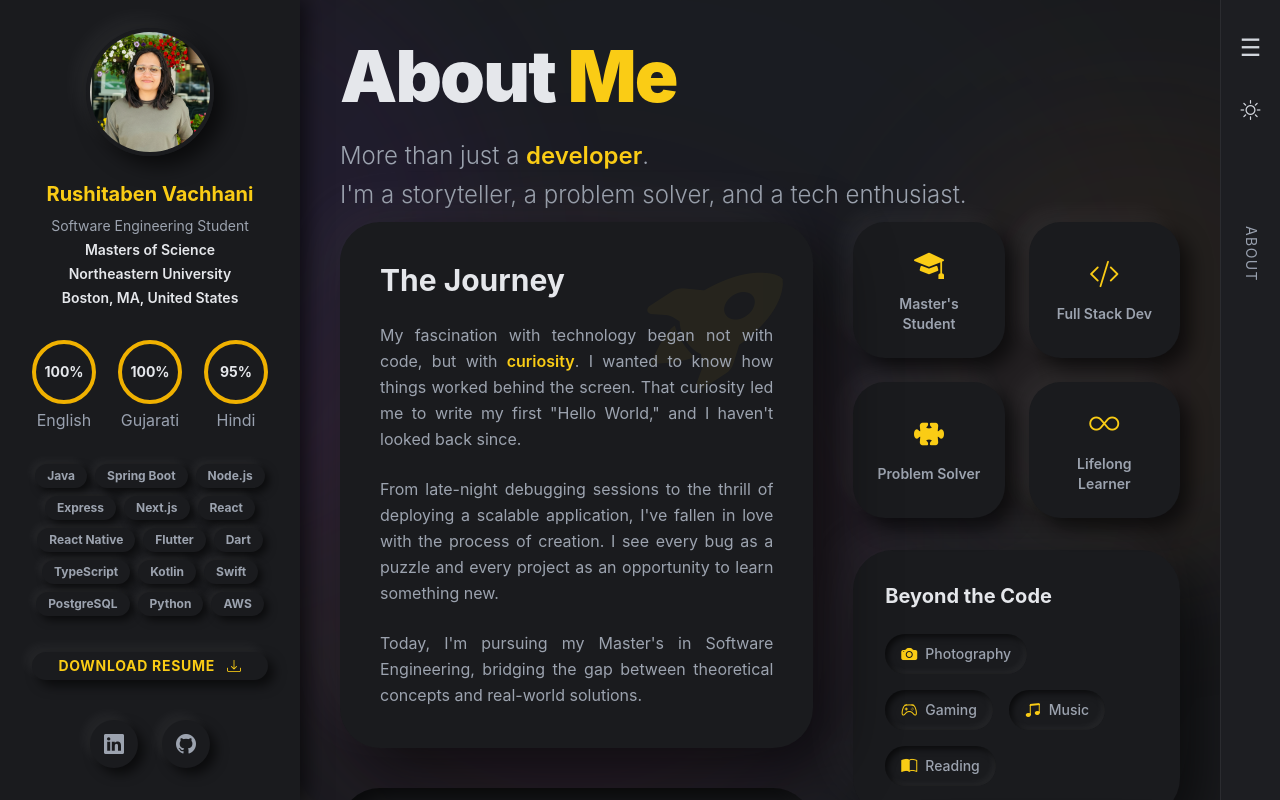
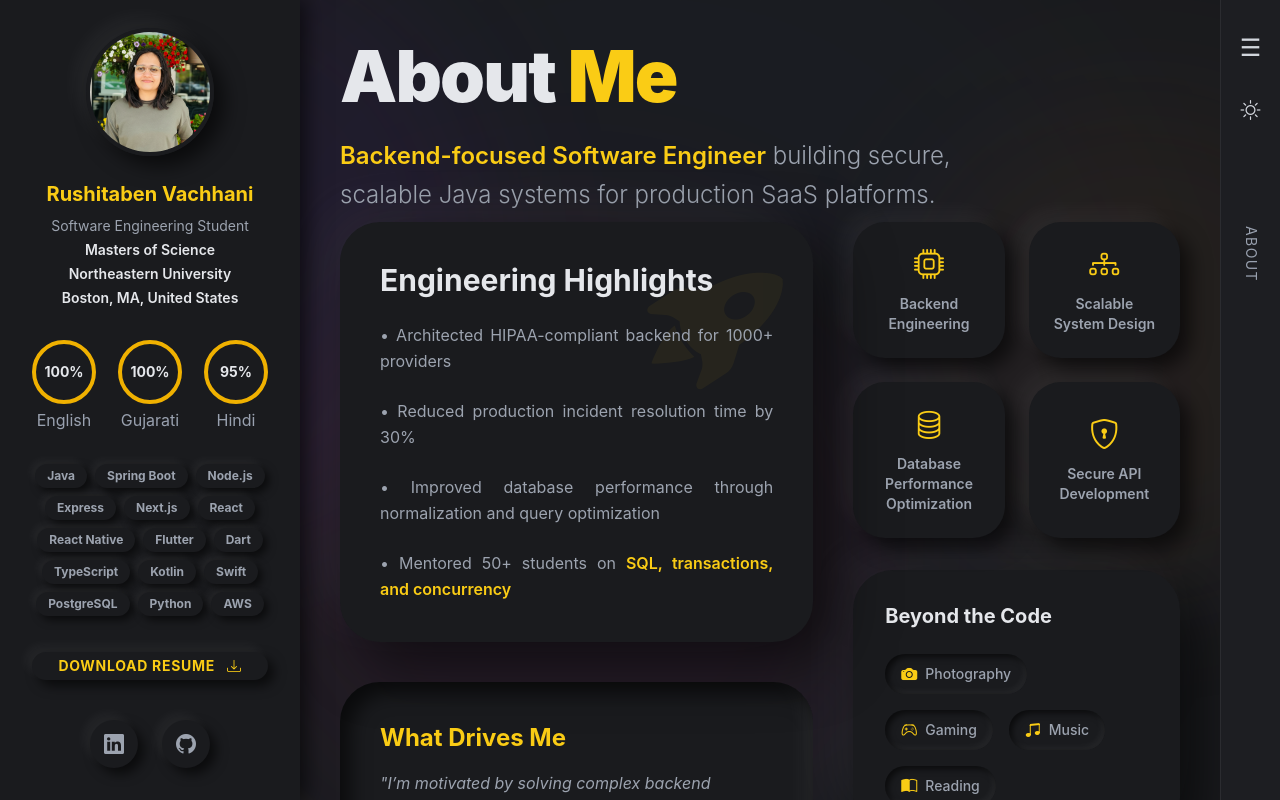
Before and after one commit to rushita-vachhani/resume, a Next.js app: page /about in a window 1280 px wide. Built offline with nearby package versions, Linux system fonts and the light colour scheme.

Commit message:
Update About and Home components for enhanced clarity and focus on backend engineering skills

```diff
--- a/src/app/about/page.tsx
+++ b/src/app/about/page.tsx
@@ -15,8 +15,7 @@ export default function About() {
             About <span className="text-primary">Me</span>
           </h1>
           <p className="text-2xl text-text-secondary max-w-2xl font-light leading-relaxed">
-            More than just a <span className="font-semibold text-primary">developer</span>. <br/>
-            I&apos;m a storyteller, a problem solver, and a tech enthusiast.
+             <span className="font-semibold text-primary">Backend-focused Software Engineer</span> building secure, scalable Java systems for production SaaS platforms. <br/>
           </p>
         </header>
 
@@ -35,18 +34,14 @@ export default function About() {
               </div>
 
               <h2 className="text-3xl font-bold mb-6 text-body-text flex items-center gap-3 relative z-10">
-                The Journey
+                Engineering Highlights
               </h2>
 
               <div className="prose dark:prose-invert max-w-none text-text-secondary space-y-6 leading-relaxed relative z-10 text-justify">
-                <p>
-                  My fascination with technology began not with code, but with <span className="font-semibold text-primary">curiosity</span>. I wanted to know how things worked behind the screen. That curiosity led me to write my first &quot;Hello World,&quot; and I haven&apos;t looked back since.
-                </p>
-                <p>
-                  From late-night debugging sessions to the thrill of deploying a scalable application, I&apos;ve fallen in love with the process of creation. I see every bug as a puzzle and every project as an opportunity to learn something new.
-                </p>
-                <p>
-                  Today, I&apos;m pursuing my Master&apos;s in Software Engineering, bridging the gap between theoretical concepts and real-world solutions.
+                <p>• Architected HIPAA-compliant backend for 1000+ providers</p>
+                <p>• Reduced production incident resolution time by 30%</p>
+                <p>• Improved database performance through normalization and query optimization</p>
+                <p>• Mentored 50+ students on <span className="font-semibold text-primary">SQL, transactions, and concurrency</span>
                 </p>
               </div>
             </section>
@@ -58,10 +53,10 @@ export default function About() {
               shadow-[inset_10px_10px_20px_var(--shadow-inner-dark),inset_-10px_-10px_20px_var(--shadow-inner-light)]
             ">
               <h2 className="text-2xl font-bold mb-4 text-primary">
-                Why I Code
+                What Drives Me
               </h2>
               <p className="text-text-secondary leading-relaxed italic">
-                &quot;Code is the closest thing we have to magic. It allows us to create something from nothing, to solve problems that affect real people, and to build the future one line at a time.&quot;
+                &quot;I’m motivated by solving complex backend problems where system reliability, data integrity, and scalability matter.&quot;
               </p>
             </section>
           </div>
@@ -71,10 +66,10 @@ export default function About() {
 
             {/* Quick Stats / Highlights */}
             <div className="grid grid-cols-2 gap-6">
-               <HighlightCard icon="bi-mortarboard-fill" label="Master's Student" />
-               <HighlightCard icon="bi-code-slash" label="Full Stack Dev" />
-               <HighlightCard icon="bi-puzzle-fill" label="Problem Solver" />
-               <HighlightCard icon="bi-infinity" label="Lifelong Learner" />
+               <HighlightCard icon="bi-cpu" label="Backend Engineering" />
+               <HighlightCard icon="bi-diagram-3" label="Scalable System Design" />
+               <HighlightCard icon="bi-database" label="Database Performance Optimization" />
+               <HighlightCard icon="bi-shield-lock" label="Secure API Development" />
             </div>
 
             {/* Beyond the Code */}
--- a/src/app/page.tsx
+++ b/src/app/page.tsx
@@ -65,28 +65,28 @@ export default function Home() {
 
       <div className="grid grid-cols-1 md:grid-cols-3 gap-8 pb-10">
         <ServiceCard
-          title="Full-Stack Development"
-          description="Building scalable web applications using React, React Native, Flutter, TypeScript, Node.js, Java, Spring Boot, Kotlin, Swift, Dart and REST APIs."
+          title="Backend & Systems"
+          description="Architected scalable REST APIs using Java 17 & Spring Boot. Applied database optimization, RBAC security, and structured exception handling to deliver production-grade reliability."
         />
         <ServiceCard
-          title="Backend & Systems"
-          description="Designing robust backend services, data pipelines, and cloud-ready architectures."
+          title="System Design & Scalable Architecture"
+          description="Designed modular client–server architectures using layered design principles, RBAC authorization, and RESTful contracts to support secure, scalable SaaS platforms."
         />
         <ServiceCard
-          title="Data & Machine Learning"
-          description="Hands-on experience with Python, ML models, feature engineering, and analytics workflows."
+          title="Databases & Data Engineering"
+          description="Optimized relational database schemas and SQL queries for performance and data integrity, applying normalization, indexing strategies, and transaction isolation principles in PostgreSQL-based systems."
         />
         <ServiceCard
-          title="Cloud & DevOps"
-          description="Exposure to Docker, Kubernetes, AWS, CI/CD pipelines, and system monitoring."
+          title="Data Structures & Algorithmic Foundations"
+          description="Strong foundation in Data Structures & Algorithms, applying complexity analysis, recursion, and modular OOP design to build efficient and maintainable systems."
         />
         <ServiceCard
-          title="UI / UX Engineering"
-          description="Translating designs into responsive, accessible, and performance-optimized user interfaces."
+          title="Production Engineering & Reliability"
+          description="Improved production stability by debugging API failures, enforcing structured logging, and applying root-cause analysis to reduce incident resolution time by 30%."
         />
         <ServiceCard
-          title="Research & Prototyping"
-          description="Rapid prototyping, experimentation, debugging, and performance optimization."
+          title="Cloud & DevOps Exposure"
+          description="Deployed and containerized services using Docker and AWS fundamentals, understanding CI/CD workflows and cloud-ready service design for production environments."
         />
       </div>
     </div>
```
